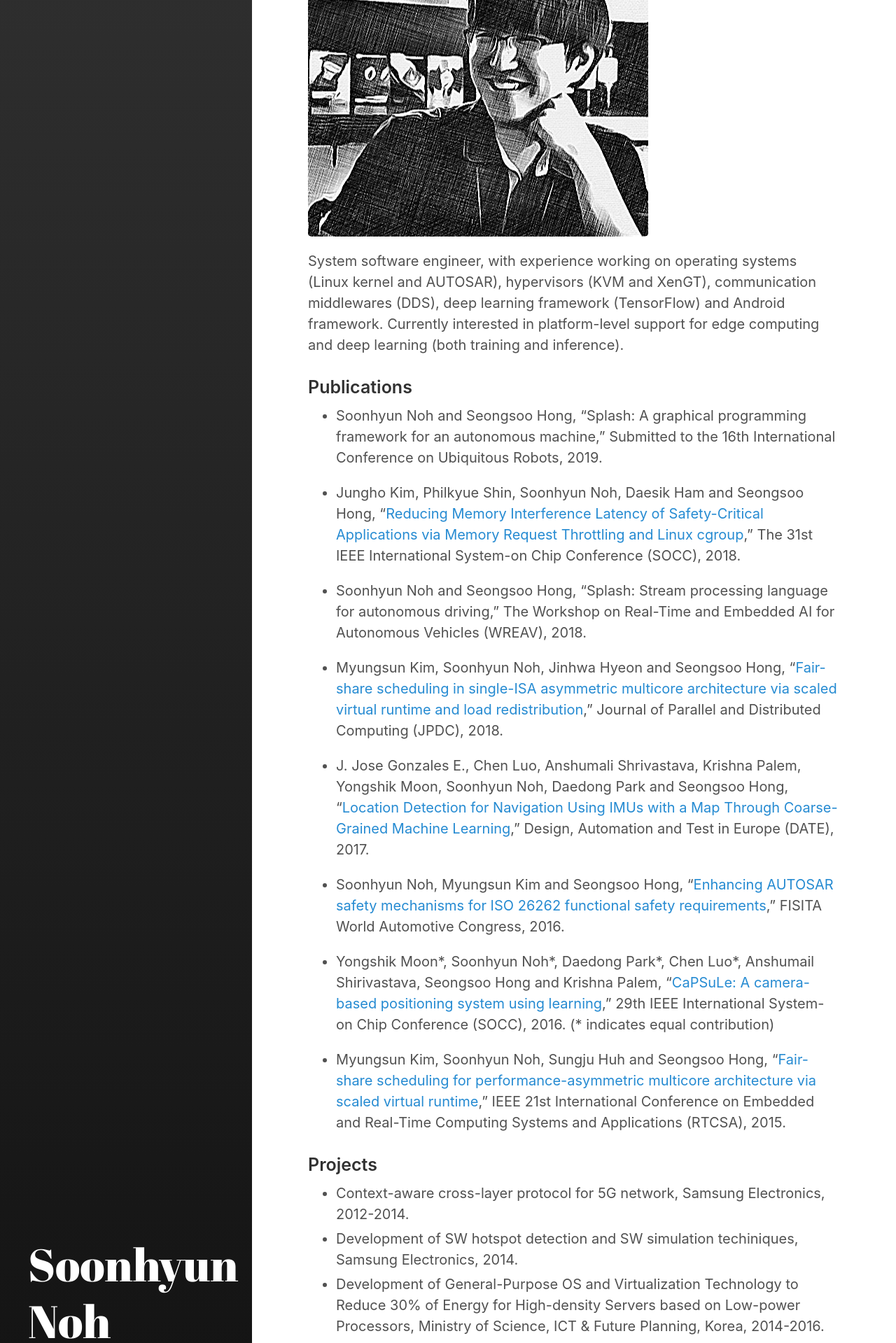
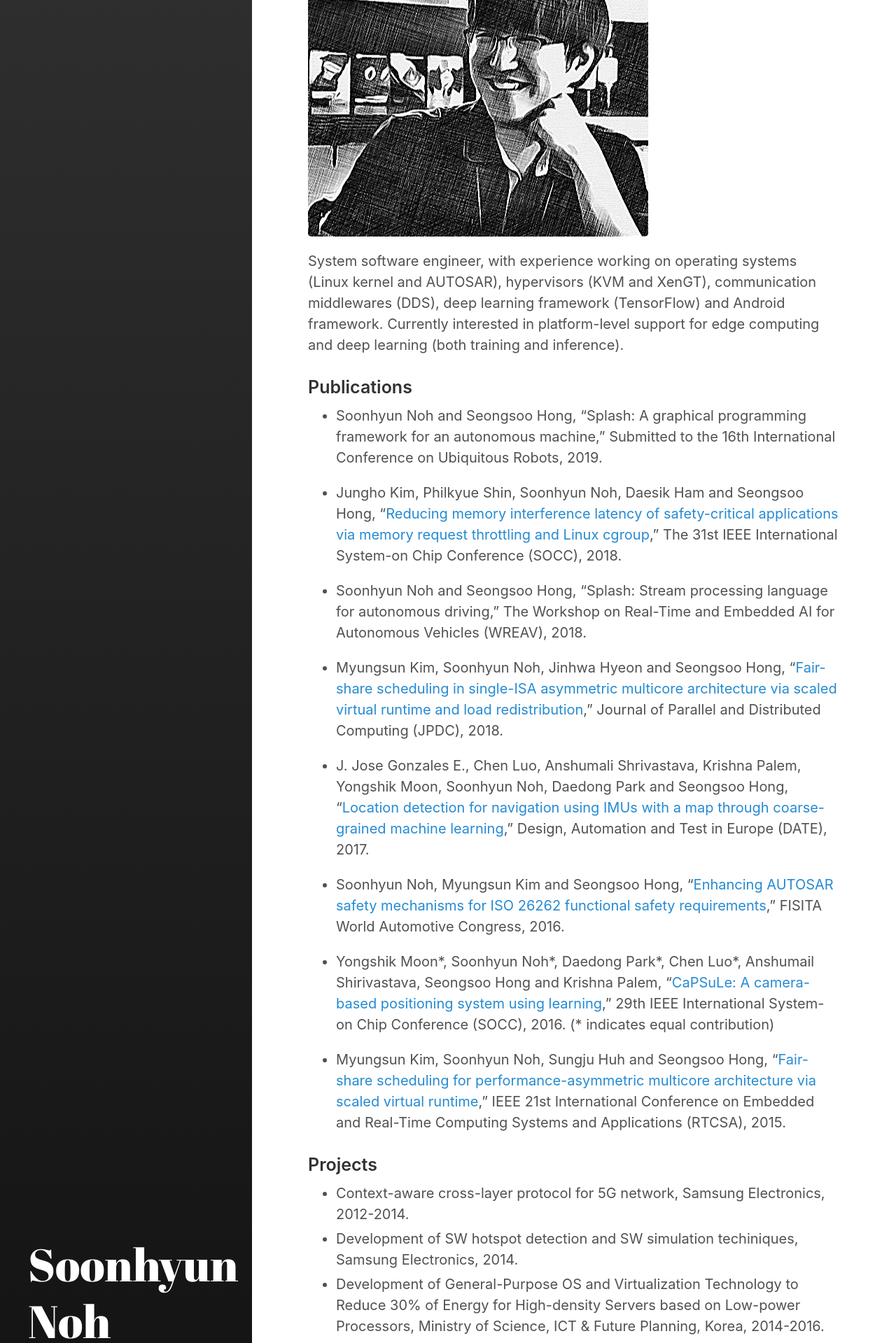
Before and after one commit to shnoh171/shnoh171.github.io, a Jekyll site: the page built from about.md, in a window 1280 px wide. Shown: the part 313-2232 px from the top of the page at 70% size. Built offline with Jekyll 4.4.1, drawn with Linux system fonts in a browser that asks for light colours.

Commit message:
Formatting

```diff
--- a/about.md
+++ b/about.md
@@ -14,13 +14,13 @@ System software engineer, with experience working on operating systems (Linux ke
 
 - Soonhyun Noh and Seongsoo Hong, "Splash: A graphical programming framework for an autonomous machine," Submitted to the 16th International Conference on Ubiquitous Robots, 2019.
 
-- Jungho Kim, Philkyue Shin, Soonhyun Noh, Daesik Ham and Seongsoo Hong, "[Reducing Memory Interference Latency of Safety-Critical Applications via Memory Request Throttling and Linux cgroup](http://redwood.snu.ac.kr/wordpress/wp-content/uploads/2018/08/18-07-30-SOCC_Memory-Request-Throttling_final.pdf)," The 31st IEEE International System-on Chip Conference (SOCC), 2018.
+- Jungho Kim, Philkyue Shin, Soonhyun Noh, Daesik Ham and Seongsoo Hong, "[Reducing memory interference latency of safety-critical applications via memory request throttling and Linux cgroup](http://redwood.snu.ac.kr/wordpress/wp-content/uploads/2018/08/18-07-30-SOCC_Memory-Request-Throttling_final.pdf)," The 31st IEEE International System-on Chip Conference (SOCC), 2018.
 
 - Soonhyun Noh and Seongsoo Hong, "Splash: Stream processing language for autonomous driving," The Workshop on Real-Time and Embedded AI for Autonomous Vehicles (WREAV), 2018.
 
 - Myungsun Kim, Soonhyun Noh, Jinhwa Hyeon and Seongsoo Hong, "[Fair-share scheduling in single-ISA asymmetric multicore architecture via scaled virtual runtime and load redistribution](https://www.sciencedirect.com/science/article/pii/S0743731517302423)," Journal of Parallel and Distributed Computing (JPDC), 2018.
 
-- J. Jose Gonzales E., Chen Luo, Anshumali Shrivastava, Krishna Palem, Yongshik Moon, Soonhyun Noh, Daedong Park and Seongsoo Hong, "[Location Detection for Navigation Using IMUs with a Map Through Coarse-Grained Machine Learning](http://ieeexplore.ieee.org/document/7927040/)," Design, Automation and Test in Europe (DATE), 2017.
+- J. Jose Gonzales E., Chen Luo, Anshumali Shrivastava, Krishna Palem, Yongshik Moon, Soonhyun Noh, Daedong Park and Seongsoo Hong, "[Location detection for navigation using IMUs with a map through coarse-grained machine learning](http://ieeexplore.ieee.org/document/7927040/)," Design, Automation and Test in Europe (DATE), 2017.
 
 - Soonhyun Noh, Myungsun Kim and Seongsoo Hong, "[Enhancing AUTOSAR safety mechanisms for ISO 26262 functional safety requirements](http://redwood.snu.ac.kr/wordpress/paper_server.php?file=eGx4cERzMWVHWUIvSVBKeXUzOG1hWFAyTUZQZ2ZUZVJ3emx4TGJaeWNOWEFCbFRVMnVqbnJyZHVmZ3hVYW40OExSY0lrc1lNS0drQXZXVlJiek5OWWc9PQ==)," FISITA World Automotive Congress, 2016.
 
```
